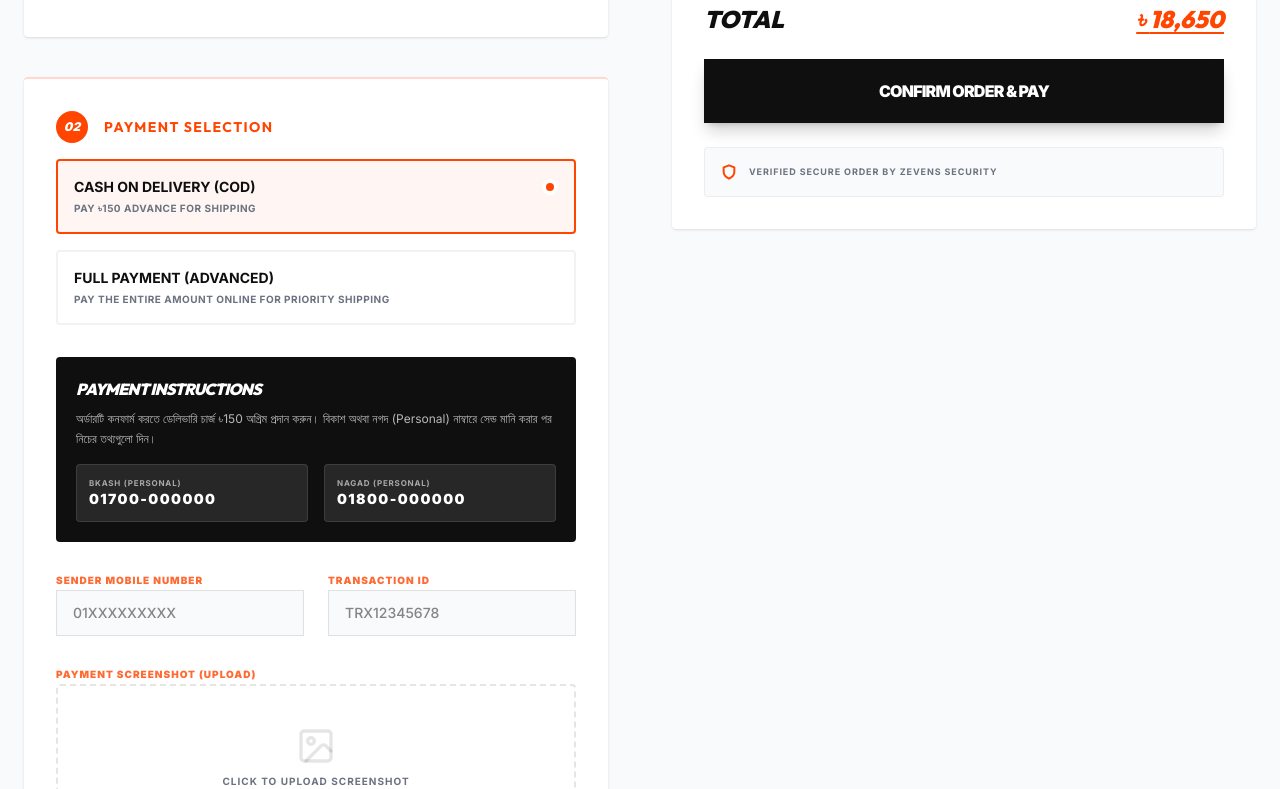
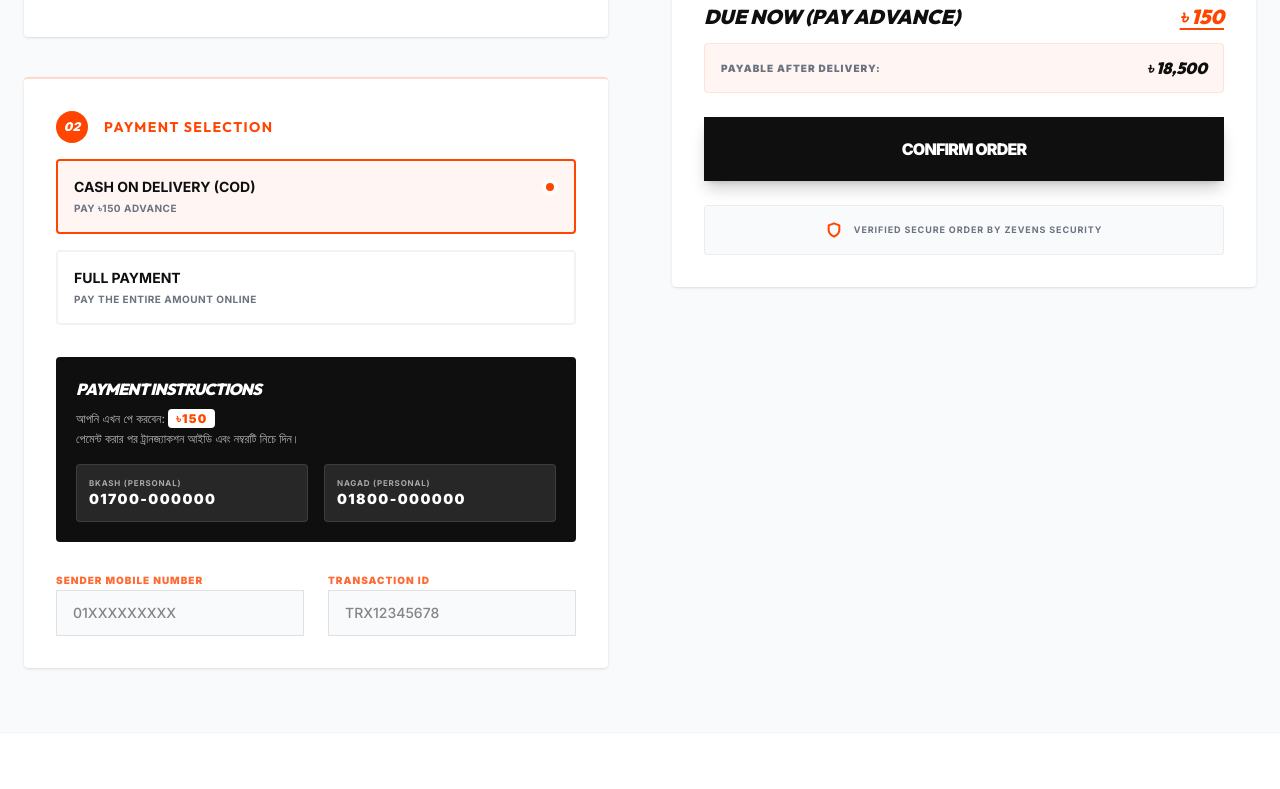
Before and after one commit to shohan-code/Zevens, a Next.js app: page /checkout in a window 1280 px wide. Shown: the part 551-1340 px from the top of the page. Built offline with nearby package versions, Linux system fonts and the light colour scheme.

Commit message:
Polish: Refine split-payment UI for COD and Pre-order deposits

```diff
--- a/src/app/checkout/page.tsx
+++ b/src/app/checkout/page.tsx
@@ -1,18 +1,18 @@
 "use client";
 
-import { useState, Suspense } from "react";
+import { useState, Suspense, useMemo } from "react";
 import Image from "next/image";
 import Link from "next/link";
 import { useSearchParams } from "next/navigation";
 
-// Mock data (matching Catalog/Details)
+// Updated Mock data with Pre-order Advance Amount
 const PRODUCTS = [
-  { id: "1", name: "Aether Blue Edition", category: "Running", price: 18500, image: "/images/prod1.png" },
-  { id: "2", name: "Neon Velocity", category: "Training", price: 14200, image: "/images/prod2.png" },
-  { id: "b1", name: "Urban Stealth Backpack", category: "Bags", price: 12500, image: "/images/hero.png" },
-  { id: "b2", name: "Lux Handbag Gold", category: "Bags", price: 28000, image: "/images/prod3.png" },
-  { id: "3", name: "Urban Lux Gold", category: "Lifestyle", price: 22000, image: "/images/prod3.png" },
-  { id: "4", name: "Stealth Runner", category: "Training", price: 15500, image: "/images/prod2.png" }
+  { id: "1", name: "Aether Blue Edition", category: "Running", price: 18500, image: "/images/prod1.png", status: "in-stock" },
+  { id: "2", name: "Neon Velocity", category: "Training", price: 14200, image: "/images/prod2.png", status: "pre-order", preOrderAdvance: 2000 },
+  { id: "b1", name: "Urban Stealth Backpack", category: "Bags", price: 12500, image: "/images/hero.png", status: "in-stock" },
+  { id: "b2", name: "Lux Handbag Gold", category: "Bags", price: 28000, image: "/images/prod3.png", status: "in-stock" },
+  { id: "3", name: "Urban Lux Gold", category: "Lifestyle", price: 22000, image: "/images/prod3.png", status: "in-stock" },
+  { id: "4", name: "Stealth Runner", category: "Training", price: 15500, image: "/images/prod2.png", status: "pre-order", preOrderAdvance: 1500 }
 ];
 
 function CheckoutContent() {
@@ -29,14 +29,35 @@ function CheckoutContent() {
 
   const selectedProduct = productId ? PRODUCTS.find(p => p.id === productId) : PRODUCTS[0];
   const itemPrice = selectedProduct?.price || 0;
+  const isPreOrder = selectedProduct?.status === "pre-order";
   const deliveryCharge = 150;
-  const total = itemPrice + deliveryCharge;
+
+  // Logic for Payment Totals
+  const totals = useMemo(() => {
+    let dueNow = 0;
+    let dueLater = 0;
+
+    if (isPreOrder) {
+        // Pre-orders always require the advance amount + delivery charge
+        const advance = selectedProduct?.preOrderAdvance || 1000;
+        dueNow = advance + deliveryCharge;
+        dueLater = itemPrice - advance;
+    } else {
+        if (paymentMethod === "cod") {
+            dueNow = deliveryCharge;
+            dueLater = itemPrice;
+        } else {
+            dueNow = itemPrice + deliveryCharge;
+            dueLater = 0;
+        }
+    }
+
+    return { dueNow, dueLater };
+  }, [selectedProduct, paymentMethod, isPreOrder]);
 
   const handleSubmit = async (e: React.FormEvent) => {
     e.preventDefault();
     setIsSubmitting(true);
-
-    // Simulate API call to /api/checkout
     setTimeout(() => {
       setIsSubmitting(false);
       setIsSuccess(true);
@@ -54,7 +75,7 @@ function CheckoutContent() {
                 ORDER <span className="text-accent">PLACED!</span>
             </h1>
             <p className="text-sm text-secondary leading-relaxed">
-                Thank you for your purchase. We have received your order details and payment information. আমাদের টিম আপনার ট্রানজ্যাকশন আইডি যাচাই করে অর্ডারটি কনফার্ম করবে।
+                Thank you for your purchase. We have received your payment information. {totals.dueLater > 0 && `বাকি ৳${totals.dueLater.toLocaleString()} টাকা প্রোডাক্ট ডেলিভারি নেওয়ার সময় পে করতে হবে।`} আমাদের টিম শীঘ্রই আপনার সাথে যোগাযোগ করবে।
             </p>
             <div className="pt-4">
                 <button
@@ -80,8 +101,8 @@ function CheckoutContent() {
         </header>
 
         <form onSubmit={handleSubmit} className="grid grid-cols-1 lg:grid-cols-2 gap-16 items-start">
-            {/* Customer Details */}
             <div className="space-y-10">
+                {/* Section 01: Contact Information */}
                 <div className="bg-surface p-8 rounded-sm shadow-sm space-y-6 border-t-2 border-accent/20">
                     <div className="flex items-center space-x-4 mb-4">
                         <div className="w-8 h-8 bg-accent text-white rounded-full flex items-center justify-center font-black text-xs italic">01</div>
@@ -103,7 +124,7 @@ function CheckoutContent() {
                     </div>
                 </div>
 
-                {/* Payment Selection */}
+                {/* Section 02: Payment Selection */}
                 <div className="bg-surface p-8 rounded-sm shadow-sm space-y-8 border-t-2 border-accent/20">
                     <div className="flex items-center space-x-4 mb-4">
                         <div className="w-8 h-8 bg-accent text-white rounded-full flex items-center justify-center font-black text-xs italic">02</div>
@@ -111,35 +132,37 @@ function CheckoutContent() {
                     </div>
 
                     <div className="space-y-4">
+                        {!isPreOrder && (
+                            <>
                                 <label className={`block p-4 border-2 rounded-sm cursor-pointer transition-all ${paymentMethod === 'cod' ? 'border-accent bg-accent/5' : 'border-black/5'}`}>
-                            <input
-                                type="radio"
-                                name="payment"
-                                className="hidden"
-                                checked={paymentMethod === 'cod'}
-                                onChange={() => setPaymentMethod('cod')}
-                            />
+                                    <input type="radio" name="payment" className="hidden" checked={paymentMethod === 'cod'} onChange={() => setPaymentMethod('cod')} />
                                     <div className="flex justify-between items-center">
                                         <span className="font-bold text-sm uppercase">Cash on Delivery (COD)</span>
                                         {paymentMethod === 'cod' && <div className="w-4 h-4 rounded-full bg-accent border-4 border-white" />}
                                     </div>
-                            <p className="text-[10px] text-secondary mt-1 tracking-wider uppercase font-bold">Pay ৳150 advance for shipping</p>
+                                    <p className="text-[10px] text-secondary mt-1 tracking-wider uppercase font-bold">Pay ৳150 Advance</p>
                                 </label>
 
                                 <label className={`block p-4 border-2 rounded-sm cursor-pointer transition-all ${paymentMethod === 'full' ? 'border-accent bg-accent/5' : 'border-black/5'}`}>
-                            <input
-                                type="radio"
-                                name="payment"
-                                className="hidden"
-                                checked={paymentMethod === 'full'}
-                                onChange={() => setPaymentMethod('full')}
-                            />
+                                    <input type="radio" name="payment" className="hidden" checked={paymentMethod === 'full'} onChange={() => setPaymentMethod('full')} />
                                     <div className="flex justify-between items-center">
-                                <span className="font-bold text-sm uppercase">Full Payment (Advanced)</span>
+                                        <span className="font-bold text-sm uppercase">Full Payment</span>
                                         {paymentMethod === 'full' && <div className="w-4 h-4 rounded-full bg-accent border-4 border-white" />}
                                     </div>
-                            <p className="text-[10px] text-secondary mt-1 tracking-wider uppercase font-bold">Pay the entire amount online for priority shipping</p>
+                                    <p className="text-[10px] text-secondary mt-1 tracking-wider uppercase font-bold">Pay the entire amount online</p>
                                 </label>
+                            </>
+                        )}
+
+                        {isPreOrder && (
+                             <div className="p-4 border-2 border-accent bg-accent/5 rounded-sm">
+                                <div className="flex justify-between items-center">
+                                    <span className="font-bold text-sm uppercase text-accent">PRE-ORDER BOOKING</span>
+                                    <div className="w-4 h-4 rounded-full bg-accent border-4 border-white" />
+                                </div>
+                                <p className="text-[10px] text-secondary mt-1 tracking-wider uppercase font-bold">Requires ৳{selectedProduct?.preOrderAdvance?.toLocaleString()} Deposit + ৳150 Shipping</p>
+                             </div>
+                        )}
                     </div>
 
                     {/* Universal Payment Details */}
@@ -147,10 +170,9 @@ function CheckoutContent() {
                         <div className="p-5 bg-primary text-white rounded-sm">
                             <h4 className="font-heading font-black italic tracking-tighter uppercase mb-2">Payment Instructions</h4>
                             <p className="text-xs text-white/70 leading-relaxed mb-4">
-                                {paymentMethod === 'cod'
-                                    ? `অর্ডারটি কনফার্ম করতে ডেলিভারি চার্জ ৳${deliveryCharge} অগ্রিম প্রদান করুন।`
-                                    : `অর্ডারটি কনফার্ম করতে সম্পূর্ণ মূল্য ৳${total.toLocaleString()} প্রদান করুন।`
-                                } বিকাশ অথবা নগদ (Personal) নাম্বারে সেন্ড মানি করার পর নিচের তথ্যগুলো দিন।
+                                আপনি এখন পে করবেন: <span className="text-accent font-black tracking-widest bg-white px-2 py-0.5 rounded-sm">৳{totals.dueNow.toLocaleString()}</span>
+                                <br />
+                                পেমেন্ট করার পর ট্রানজ্যাকশন আইডি এবং নম্বরটি নিচে দিন।
                             </p>
                             <div className="grid grid-cols-2 gap-4">
                                 <div className="bg-white/10 p-3 rounded-sm border border-white/10">
@@ -167,33 +189,11 @@ function CheckoutContent() {
                         <div className="grid grid-cols-1 md:grid-cols-2 gap-6">
                             <div className="space-y-2">
                                 <label className="text-[10px] font-black uppercase tracking-widest text-accent/80">Sender Mobile Number</label>
-                                <input
-                                    required
-                                    type="tel"
-                                    value={payNumber}
-                                    onChange={(e) => setPayNumber(e.target.value)}
-                                    className="w-full bg-background border border-black/10 px-4 py-3 text-sm focus:outline-none focus:border-accent focus:ring-1 focus:ring-accent/20 transition-all font-medium"
-                                    placeholder="01XXXXXXXXX"
-                                />
+                                <input required type="tel" value={payNumber} onChange={(e) => setPayNumber(e.target.value)} className="w-full bg-background border border-black/10 px-4 py-3 text-sm focus:outline-none focus:border-accent focus:ring-1 focus:ring-accent/20 font-medium" placeholder="01XXXXXXXXX" />
                             </div>
                             <div className="space-y-2">
                                 <label className="text-[10px] font-black uppercase tracking-widest text-accent/80">Transaction ID</label>
-                                <input
-                                    required
-                                    type="text"
-                                    value={transId}
-                                    onChange={(e) => setTransId(e.target.value)}
-                                    className="w-full bg-background border border-black/10 px-4 py-3 text-sm focus:outline-none focus:border-accent focus:ring-1 focus:ring-accent/20 transition-all font-medium"
-                                    placeholder="TRX12345678"
-                                />
-                            </div>
-                        </div>
-
-                        <div className="space-y-2">
-                            <label className="text-[10px] font-black uppercase tracking-widest text-accent/80">Payment Screenshot (Upload)</label>
-                            <div className="border-2 border-dashed border-black/10 p-10 text-center rounded-sm hover:border-accent transition-colors cursor-pointer group">
-                                <svg className="w-10 h-10 text-black/10 mx-auto group-hover:text-accent transition-colors mb-2" xmlns="http://www.w3.org/2000/svg" width="24" height="24" viewBox="0 0 24 24" fill="none" stroke="currentColor" strokeWidth="2" strokeLinecap="round" strokeLinejoin="round"><rect width="18" height="18" x="3" y="3" rx="2" ry="2"/><circle cx="9" cy="9" r="2"/><path d="m21 15-3.086-3.086a2 2 0 0 0-2.828 0L6 21"/></svg>
-                                <p className="text-[10px] font-bold text-secondary uppercase tracking-widest">Click to upload screenshot</p>
+                                <input required type="text" value={transId} onChange={(e) => setTransId(e.target.value)} className="w-full bg-background border border-black/10 px-4 py-3 text-sm focus:outline-none focus:border-accent focus:ring-1 focus:ring-accent/20 font-medium" placeholder="TRX12345678" />
                             </div>
                         </div>
                     </div>
@@ -227,25 +227,29 @@ function CheckoutContent() {
                             <span className="text-secondary uppercase text-[10px] font-bold tracking-widest">Shipping Fee</span>
                             <span className="font-bold">৳ {deliveryCharge}</span>
                         </div>
-                        <div className="flex justify-between text-2xl font-heading font-black pt-4 border-t border-black/10 italic">
-                            <span>TOTAL</span>
-                            <span className="text-accent underline decoration-2 underline-offset-4">৳ {total.toLocaleString()}</span>
-                        </div>
+
+                        <div className="flex justify-between text-xl font-heading font-black pt-4 border-t border-black/10 italic">
+                            <span>DUE NOW (PAY ADVANCE)</span>
+                            <span className="text-accent underline decoration-2 underline-offset-4">৳ {totals.dueNow.toLocaleString()}</span>
                         </div>
 
-                    <button
-                        type="submit"
-                        disabled={isSubmitting}
-                        className={`w-full py-5 bg-primary text-white font-black uppercase tracking-tighter transition-all duration-300 transform active:scale-[0.98] flex items-center justify-center space-x-3 ${isSubmitting ? "opacity-70 cursor-not-allowed" : "hover:bg-accent shadow-lg shadow-primary/20"}`}
-                    >
+                        {totals.dueLater > 0 && (
+                            <div className="flex justify-between items-center py-3 px-4 bg-accent/5 rounded-sm border border-accent/10 mt-2">
+                                <span className="text-[10px] font-black uppercase tracking-widest text-secondary">Payable after delivery:</span>
+                                <span className="font-heading font-black text-primary italic">৳ {totals.dueLater.toLocaleString()}</span>
+                            </div>
+                        )}
+                    </div>
+
+                    <button type="submit" disabled={isSubmitting} className={`w-full py-5 bg-primary text-white font-black uppercase tracking-tighter transition-all duration-300 transform active:scale-[0.98] flex items-center justify-center space-x-3 ${isSubmitting ? "opacity-70 cursor-not-allowed" : "hover:bg-accent shadow-lg shadow-primary/20"}`}>
                         {isSubmitting ? (
                              <svg className="animate-spin h-5 w-5 text-white" xmlns="http://www.w3.org/2000/svg" fill="none" viewBox="0 0 24 24"><circle className="opacity-25" cx="12" cy="12" r="10" stroke="currentColor" strokeWidth="4"></circle><path className="opacity-75" fill="currentColor" d="M4 12a8 8 0 018-8V0C5.373 0 0 5.373 0 12h4zm2 5.291A7.962 7.962 0 014 12H0c0 3.042 1.135 5.824 3 7.938l3-2.647z"></path></svg>
                         ) : (
-                            <span>Confirm Order & Pay</span>
+                            <span>Confirm Order</span>
                         )}
                     </button>
 
-                    <div className="p-4 bg-background rounded-sm border border-black/5">
+                    <div className="p-4 bg-background rounded-sm border border-black/5 flex items-center justify-center">
                          <div className="flex items-center space-x-3 text-[9px] font-bold text-secondary uppercase tracking-widest">
                             <svg className="w-4 h-4 text-accent" xmlns="http://www.w3.org/2000/svg" width="24" height="24" viewBox="0 0 24 24" fill="none" stroke="currentColor" strokeWidth="3" strokeLinecap="round" strokeLinejoin="round"><path d="M12 22s8-4 8-10V5l-8-3-8 3v7c0 6 8 10 8 10z"/></svg>
                             <span>Verified Secure Order by Zevens Security</span>
```
Lines whose indentation alone changed are shown as unchanged.
